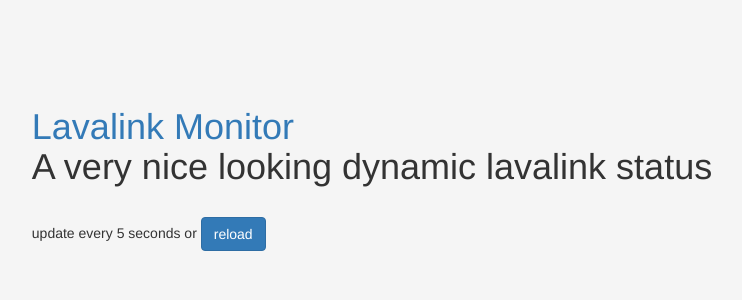
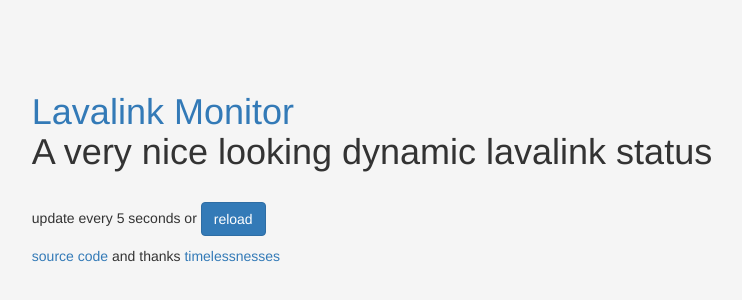
Before and after one commit to timelessnesses/lavalink_status_svelte, a SvelteKit app: page /nossl in a window 1280 px wide. Shown: the part 226-526 px from the top of the page, without its empty margins (268-1010 px from the left). Built offline with nearby package versions, Linux system fonts and the light colour scheme; no server answers.

Commit message:
Update +page.svelte

```diff
--- a/src/routes/nossl/+page.svelte
+++ b/src/routes/nossl/+page.svelte
@@ -37,3 +37,4 @@
             <br>
             update every 5 seconds or <button type="button" id="pls_reload" class="btn btn-primary">reload</button>
         </p>
+    <p><a href="https://github.com/timelessnesses/lavalink_status_svelte">source code</a> and thanks <a href="https://github.com/timelessnesses">timelessnesses</a></p>
```
